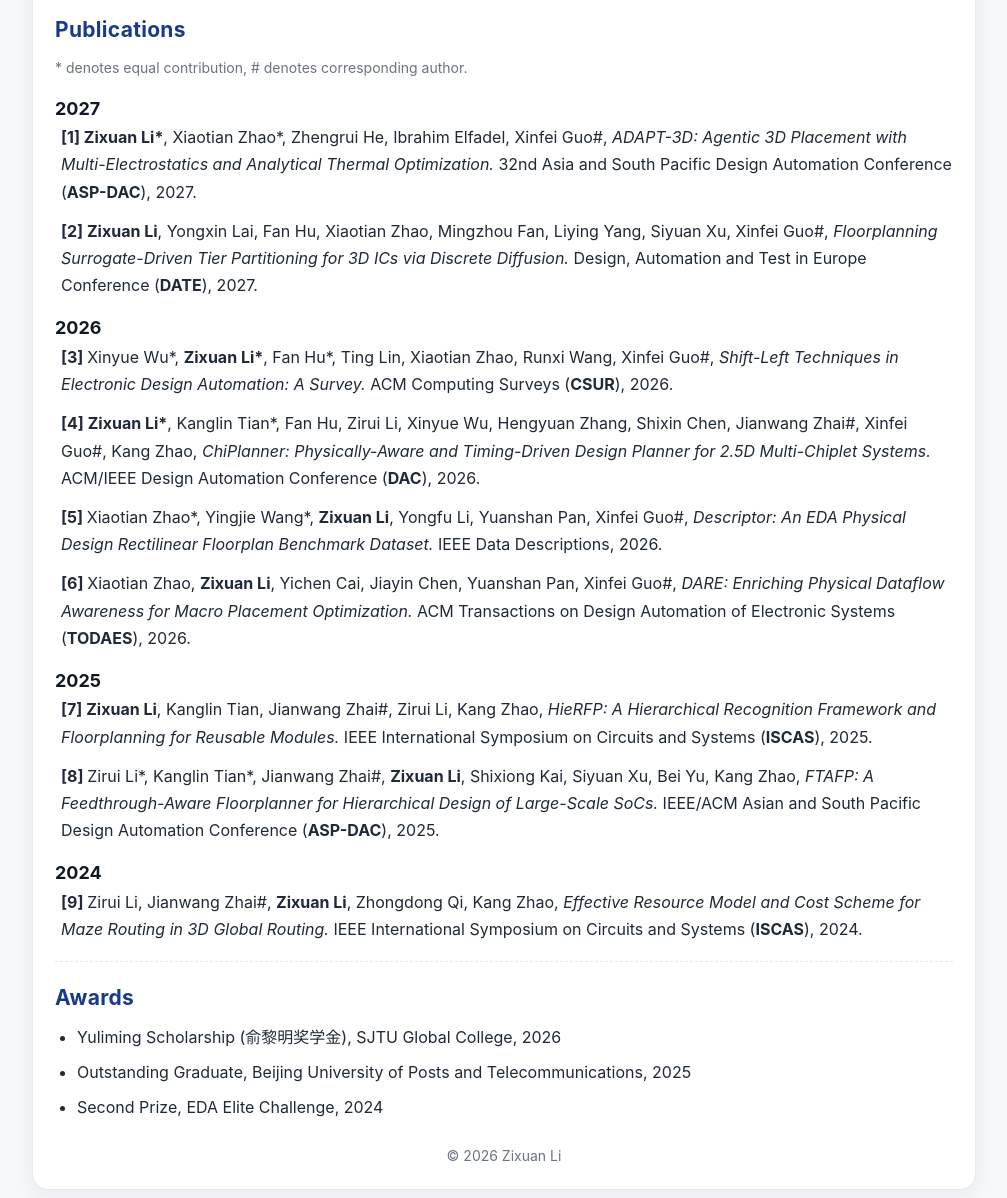
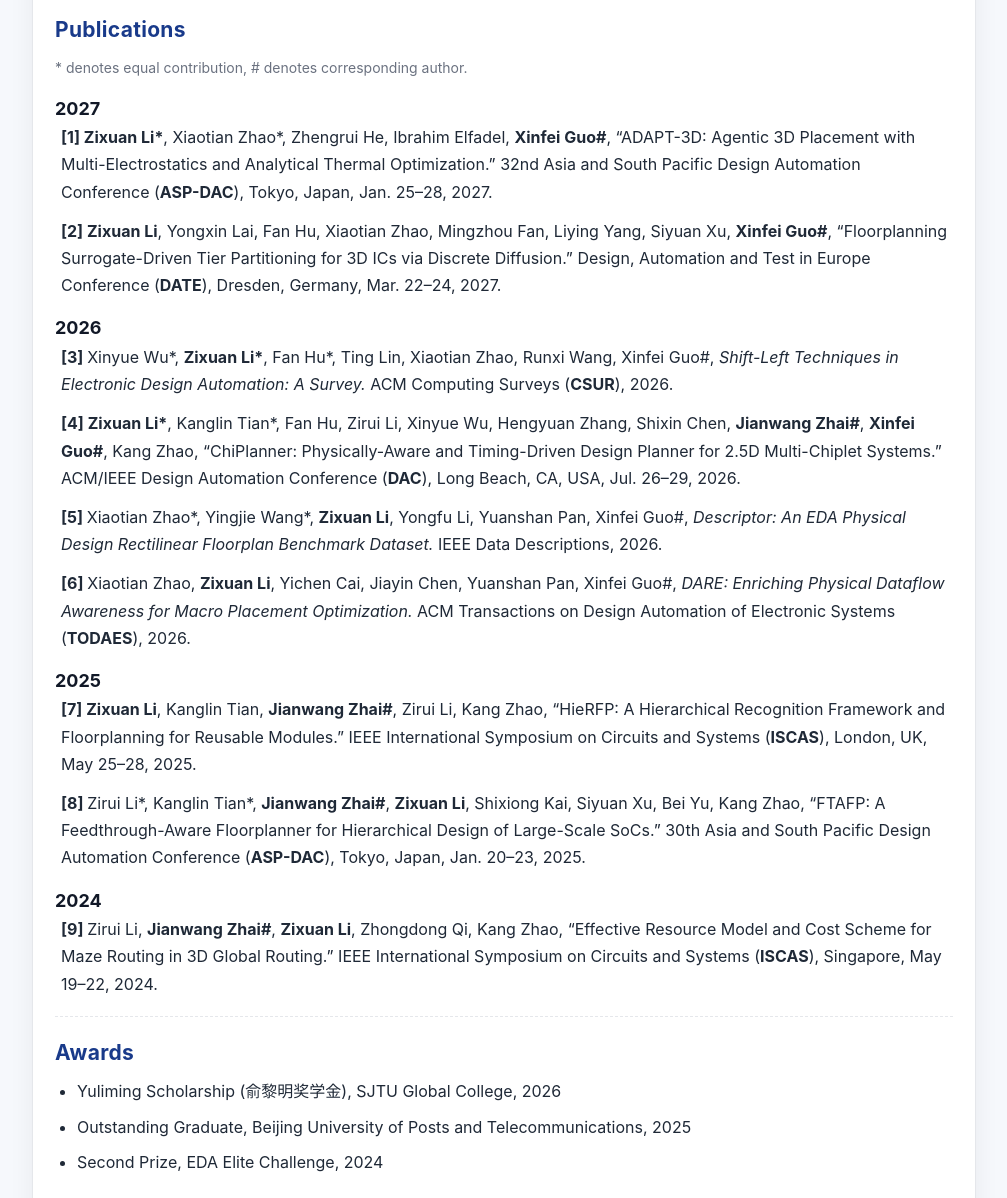
Before and after one commit to zixuanli136/zixuanli136.github.io, a plain HTML site: page index.html in a window 1280 px wide. Shown: the part 1620-2818 px from the top of the page, without its empty margins (136-1143 px from the left). Drawn offline with Linux system fonts and the light colour scheme.

Commit message:
Standardize conference publication formatting

```diff
--- a/index.html
+++ b/index.html
@@ -302,15 +302,15 @@ li { margin-bottom: 8px; }
         <div class="year-title">2027</div>
         <ul class="pub-list">
           <li>
-            <strong>Zixuan Li*</strong>, Xiaotian Zhao*, Zhengrui He, Ibrahim Elfadel, Xinfei Guo#,
-            <i>ADAPT-3D: Agentic 3D Placement with Multi-Electrostatics and Analytical Thermal Optimization.</i>
-            32nd Asia and South Pacific Design Automation Conference (<span class="venue">ASP-DAC</span>), 2027.
+            <strong>Zixuan Li*</strong>, Xiaotian Zhao*, Zhengrui He, Ibrahim Elfadel, <strong>Xinfei Guo#</strong>,
+            “ADAPT-3D: Agentic 3D Placement with Multi-Electrostatics and Analytical Thermal Optimization.”
+            32nd Asia and South Pacific Design Automation Conference (<span class="venue">ASP-DAC</span>), Tokyo, Japan, Jan. 25–28, 2027.
           </li>
 
           <li>
-            <strong>Zixuan Li</strong>, Yongxin Lai, Fan Hu, Xiaotian Zhao, Mingzhou Fan, Liying Yang, Siyuan Xu, Xinfei Guo#,
-            <i>Floorplanning Surrogate-Driven Tier Partitioning for 3D ICs via Discrete Diffusion.</i>
-            Design, Automation and Test in Europe Conference (<span class="venue">DATE</span>), 2027.
+            <strong>Zixuan Li</strong>, Yongxin Lai, Fan Hu, Xiaotian Zhao, Mingzhou Fan, Liying Yang, Siyuan Xu, <strong>Xinfei Guo#</strong>,
+            “Floorplanning Surrogate-Driven Tier Partitioning for 3D ICs via Discrete Diffusion.”
+            Design, Automation and Test in Europe Conference (<span class="venue">DATE</span>), Dresden, Germany, Mar. 22–24, 2027.
           </li>
         </ul>
 
@@ -324,9 +324,9 @@ li { margin-bottom: 8px; }
 
           <li>
             <strong>Zixuan Li*</strong>, Kanglin Tian*, Fan Hu, Zirui Li, Xinyue Wu, Hengyuan Zhang, Shixin Chen,
-            Jianwang Zhai#, Xinfei Guo#, Kang Zhao,
-            <i>ChiPlanner: Physically-Aware and Timing-Driven Design Planner for 2.5D Multi-Chiplet Systems.</i>
-            ACM/IEEE Design Automation Conference (<span class="venue">DAC</span>), 2026.
+            <strong>Jianwang Zhai#</strong>, <strong>Xinfei Guo#</strong>, Kang Zhao,
+            “ChiPlanner: Physically-Aware and Timing-Driven Design Planner for 2.5D Multi-Chiplet Systems.”
+            ACM/IEEE Design Automation Conference (<span class="venue">DAC</span>), Long Beach, CA, USA, Jul. 26–29, 2026.
           </li>
 
           <li>
@@ -345,24 +345,24 @@ li { margin-bottom: 8px; }
         <div class="year-title">2025</div>
         <ul class="pub-list">
           <li>
-            <strong>Zixuan Li</strong>, Kanglin Tian, Jianwang Zhai#, Zirui Li, Kang Zhao,
-            <i>HieRFP: A Hierarchical Recognition Framework and Floorplanning for Reusable Modules.</i>
-            IEEE International Symposium on Circuits and Systems (<span class="venue">ISCAS</span>), 2025.
+            <strong>Zixuan Li</strong>, Kanglin Tian, <strong>Jianwang Zhai#</strong>, Zirui Li, Kang Zhao,
+            “HieRFP: A Hierarchical Recognition Framework and Floorplanning for Reusable Modules.”
+            IEEE International Symposium on Circuits and Systems (<span class="venue">ISCAS</span>), London, UK, May 25–28, 2025.
           </li>
 
           <li>
-            Zirui Li*, Kanglin Tian*, Jianwang Zhai#, <strong>Zixuan Li</strong>, Shixiong Kai, Siyuan Xu, Bei Yu, Kang Zhao,
-            <i>FTAFP: A Feedthrough-Aware Floorplanner for Hierarchical Design of Large-Scale SoCs.</i>
-            IEEE/ACM Asian and South Pacific Design Automation Conference (<span class="venue">ASP-DAC</span>), 2025.
+            Zirui Li*, Kanglin Tian*, <strong>Jianwang Zhai#</strong>, <strong>Zixuan Li</strong>, Shixiong Kai, Siyuan Xu, Bei Yu, Kang Zhao,
+            “FTAFP: A Feedthrough-Aware Floorplanner for Hierarchical Design of Large-Scale SoCs.”
+            30th Asia and South Pacific Design Automation Conference (<span class="venue">ASP-DAC</span>), Tokyo, Japan, Jan. 20–23, 2025.
           </li>
         </ul>
 
         <div class="year-title">2024</div>
         <ul class="pub-list">
           <li>
-            Zirui Li, Jianwang Zhai#, <strong>Zixuan Li</strong>, Zhongdong Qi, Kang Zhao,
-            <i>Effective Resource Model and Cost Scheme for Maze Routing in 3D Global Routing.</i>
-            IEEE International Symposium on Circuits and Systems (<span class="venue">ISCAS</span>), 2024.
+            Zirui Li, <strong>Jianwang Zhai#</strong>, <strong>Zixuan Li</strong>, Zhongdong Qi, Kang Zhao,
+            “Effective Resource Model and Cost Scheme for Maze Routing in 3D Global Routing.”
+            IEEE International Symposium on Circuits and Systems (<span class="venue">ISCAS</span>), Singapore, May 19–22, 2024.
           </li>
         </ul>
       </section>
```
